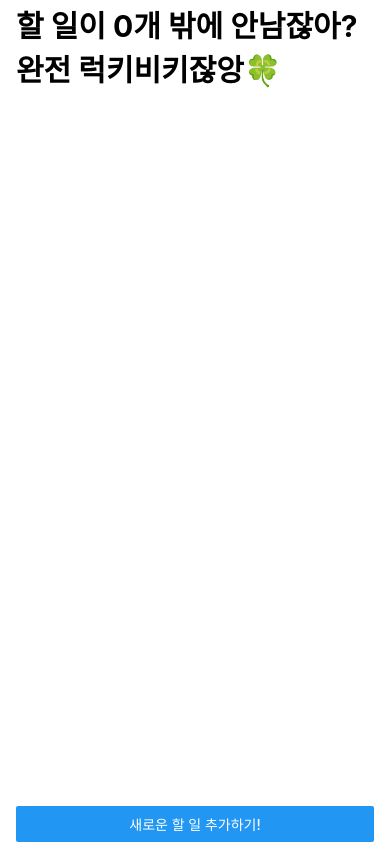
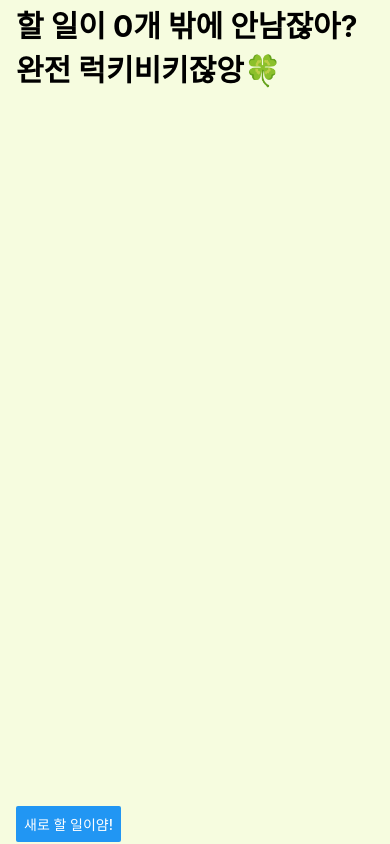
Before and after one commit to JIUUOO/LuckyVickyTodoList, a React Native app: screen / in a window 390 px wide. Built offline with nearby package versions, Linux system fonts and the light colour scheme.

Commit message:
feat: add textinput

```diff
--- a/App.js
+++ b/App.js
@@ -1,5 +1,12 @@
 import { StatusBar } from "expo-status-bar";
-import { Animated, StyleSheet, Text, View, SafeAreaView } from "react-native";
+import {
+  Animated,
+  StyleSheet,
+  Text,
+  View,
+  SafeAreaView,
+  Platform,
+} from "react-native";
 import { useEffect, useState, useRef } from "react";
 import GoalsContextProvider from "./context/goals-context";
 
@@ -39,7 +46,8 @@ export default function App() {
 
 const styles = StyleSheet.create({
   container: {
+    marginTop: Platform.select({ ios: 0, android: 6 }),
     flex: 1,
-    backgroundColor: "#fff",
+    backgroundColor: "#F6FCDF",
   },
 });
--- a/components/GoalItem.js
+++ b/components/GoalItem.js
@@ -1,18 +1,38 @@
-import { View, Text, StyleSheet } from "react-native";
+import { View, StyleSheet, TextInput } from "react-native";
+import { GoalsContext } from "../context/goals-context";
+import { useContext, useEffect, useState } from "react";
 
-function GoalItem({ text }) {
+function GoalItem({ id }) {
+  const { goals, modifyGoal } = useContext(GoalsContext);
+  const [textValue, setTextValue] = useState("");
+
+  function goalModifyHandler(enteredText) {
+    setTextValue(enteredText);
+    modifyGoal(id, enteredText);
+  }
+
+  useEffect(() => {
+    const goal = goals.find((goal) => goal.id === id);
+    if (goal) {
+      setTextValue(goal.content);
+    }
+  }, [goals]);
+
   return (
-    <View style={styles.wrap}>
-      <Text style={styles.text}>{text}</Text>
+    <View key={id} style={styles.wrap}>
+      <TextInput
+        style={styles.text}
+        onChangeText={goalModifyHandler}
+        value={textValue}
+      />
     </View>
   );
 }
 
 const styles = StyleSheet.create({
   wrap: {
-    marginVertical: 4,
+    marginVertical: 3,
     borderColor: "#ccc",
-    borderTopWidth: 1,
     borderBottomWidth: 1,
     padding: 8,
     color: "black",
--- a/context/goals-context.js
+++ b/context/goals-context.js
@@ -2,7 +2,8 @@ import { createContext, useState } from "react";
 
 export const GoalsContext = createContext({
   goals: [],
-  addGoal: (id) => {},
+  addGoal: (item) => {},
+  modifyGoal: (id, content) => {},
 });
 
 function GoalsContextProvider({ children }) {
@@ -12,9 +13,16 @@ function GoalsContextProvider({ children }) {
     setGoalItem((currentGoals) => [...currentGoals, item]);
   }
 
+  function modifyGoal(id, content) {
+    const goals = goalItem;
+    goals.map((goal) => id === goal.id && (goal.content = content));
+    setGoalItem(goals);
+  }
+
   const value = {
     goals: goalItem,
     addGoal: addGoal,
+    modifyGoal: modifyGoal,
   };
 
   return (
--- a/screens/TodoListScreen.js
+++ b/screens/TodoListScreen.js
@@ -7,8 +7,11 @@ import GoalItem from "../components/GoalItem";
 function TodoListScreen() {
   const { goals, addGoal } = useContext(GoalsContext);
 
-  function startAddGoalHanlder() {
-    addGoal("asd");
+  function addGoalHanlder() {
+    addGoal({
+      id: goals.length,
+      content: "",
+    });
   }
 
   return (
@@ -19,15 +22,12 @@ function TodoListScreen() {
       </View>
       <FlatList
         data={goals}
-        keyExtractor={(item) => item.key}
-        renderItem={({ item }) => <GoalItem id={item.key} text={item.task} />}
+        renderItem={({ item }) => <GoalItem id={item.id} />}
+        keyExtractor={(item) => item.id}
         alwaysBounceVertical={false}
       />
-      <View>
-        <Button
-          title={"새로운 할 일 추가하기!"}
-          onPress={startAddGoalHanlder}
-        ></Button>
+      <View style={{ alignItems: "flex-start" }}>
+        <Button title={"새로 할 일이얌!"} onPress={addGoalHanlder}></Button>
       </View>
     </View>
   );
@@ -37,7 +37,7 @@ const styles = StyleSheet.create({
   container: {
     flex: 1,
     paddingVertical: 2,
-    paddingHorizontal: 16,
+    paddingLeft: 16,
   },
   text: {
     fontSize: 30,
```
